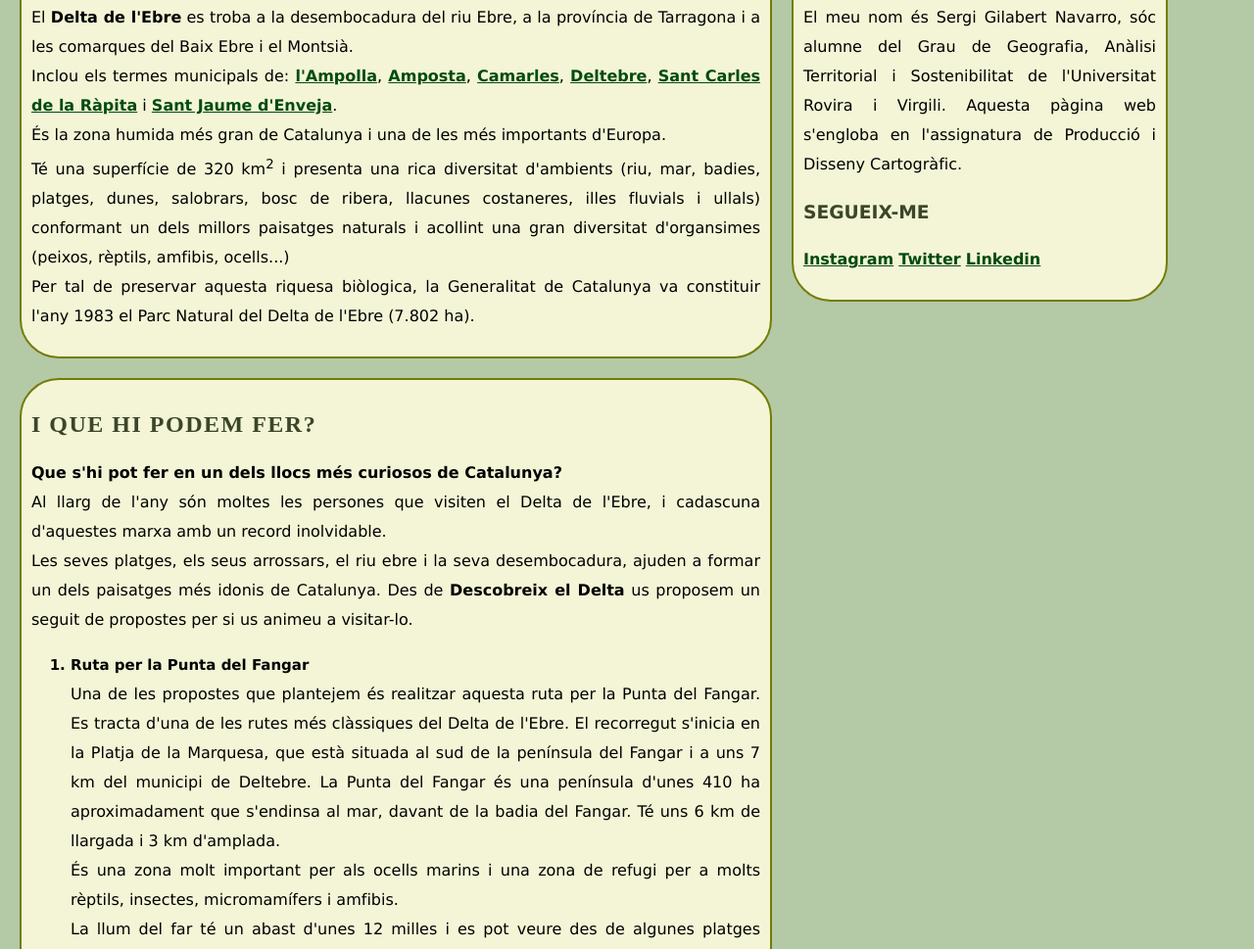
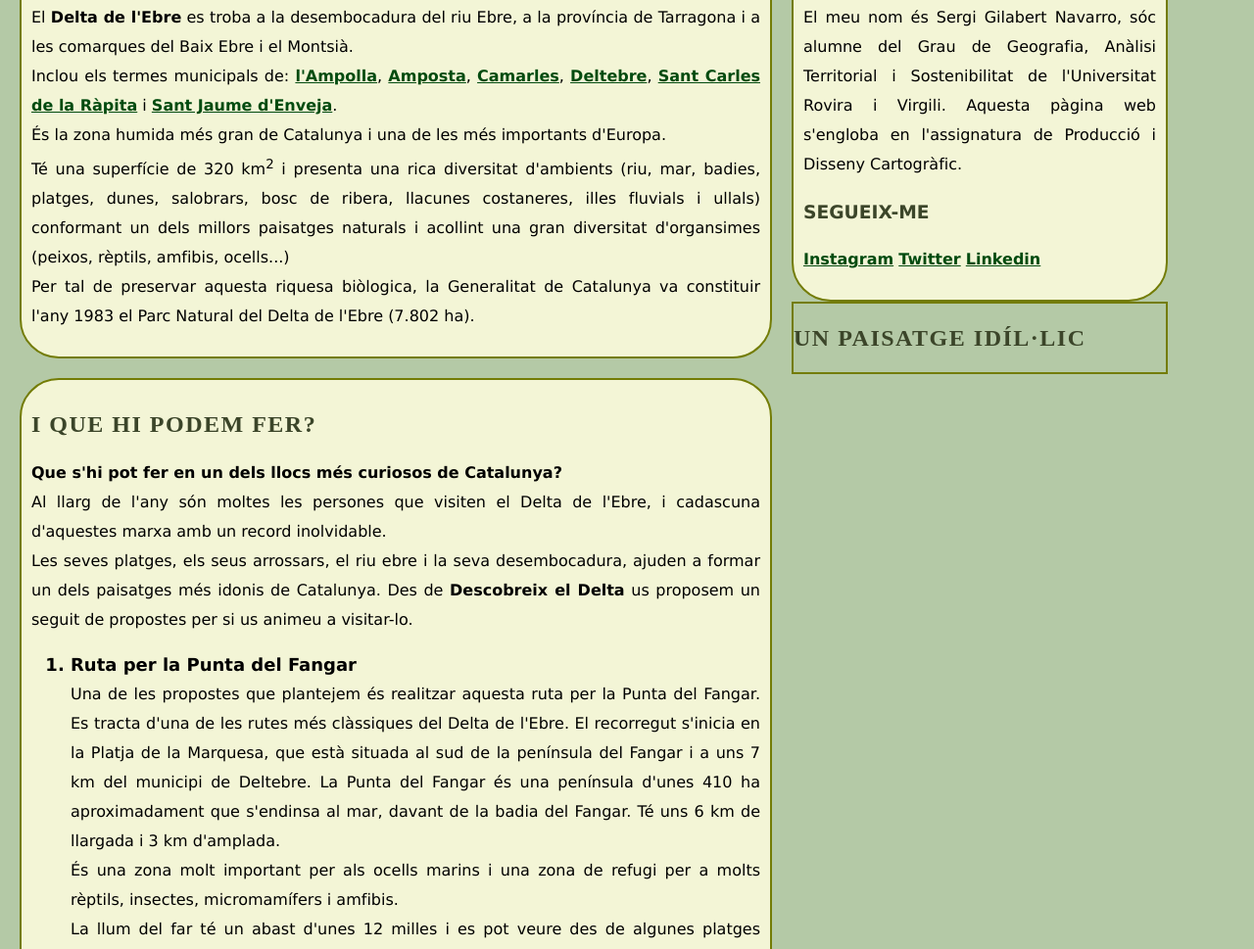
Before and after one commit to sergilabert/primera_pag_web, a plain HTML site: page index.html in a window 1280 px wide. Shown: the part 869-1838 px from the top of the page at 98% size. Drawn offline with Linux system fonts and the light colour scheme.

Commit message:
canvis+noves imatges

```diff
--- a/css/css_style.css
+++ b/css/css_style.css
@@ -162,7 +162,7 @@ h2 {
 }
 
 .seccio2 li{
-	font-size: 15px;
+	font-size: 18px;
 	color:black;
 	font-weight:bold;
 }
@@ -185,6 +185,7 @@ h2 {
 .seccio3 li{
 	list-style:none;
 	font-size: 15px;
+	text-align:center;
 	color:#001B05;
 	font-weight:bold;
 	padding:8px;
@@ -192,7 +193,6 @@ h2 {
 	border-radius:20px;
 	letter-spacing:1.5px;
 	margin-top:10px
-
 }
 
 .seccio3 table{
--- a/index.html
+++ b/index.html
@@ -120,6 +120,10 @@
 				<a href="https://www.linkedin.com/in/sergi-gilabert-navarro-1a82ab1a7/"target="blank">Linkedin</a>
 				</p>
 			</section>
+
+			<section class="seccio5">
+				<h2> UN PAISATGE IDÍL·LIC </h2>
+			</section>
 			</div>
 
 
```
Also changed, not shown: images/1111.jpg (added), images/2222.jpg (added), images/3595.jpg (added), images/parc_delta.jpg (added), 2 other files.
